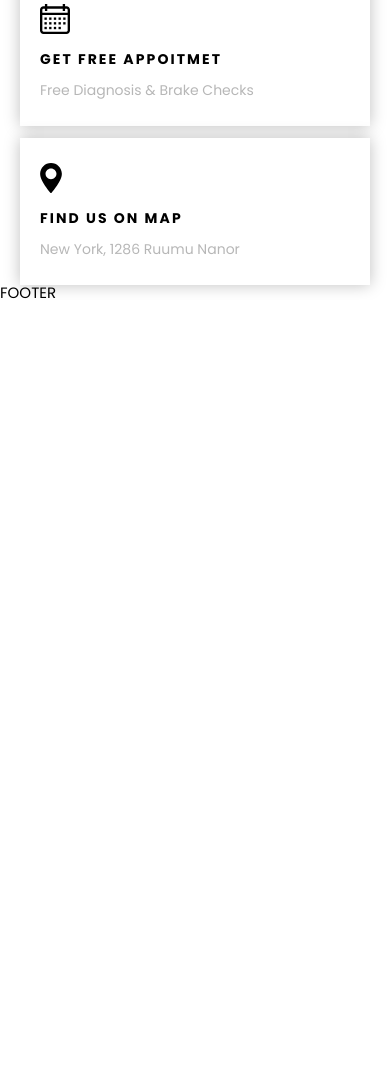
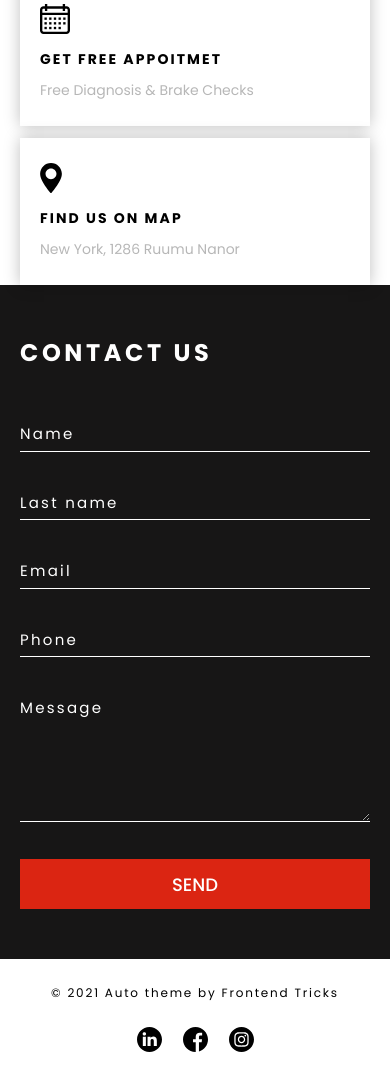
Before and after one commit to lefun4ik/car-repair, a plain HTML site: page index.html in a window 390 px wide. Shown: the part 714-1791 px from the top of the page. Before the commit the page ends 1014 px from the top, so only its background shows below. Drawn offline with Linux system fonts and the light colour scheme.

Commit message:
сверстал страницу contact us и подвал + адаптив

```diff
--- a/css/style.css
+++ b/css/style.css
@@ -61,9 +61,23 @@ body._lock {
 	height: 100%;
 	object-fit: cover;
 }
+.title {
+	font-weight: 700;
+	font-size: 30px;
+	line-height: 150%;
+	letter-spacing: 0.15em;
+	text-transform: uppercase;
+}
 @media (max-width: 767px) {
 	.container {
 		padding: 0px 20px;
+	}
+	.title {
+		font-weight: 700;
+		font-size: 24px;
+		line-height: 150%;
+		letter-spacing: 0.15em;
+		text-transform: uppercase;
 	}
 }
 /*----------------------------------------------------------------------------------------------------------------------------------------*/
@@ -420,3 +434,137 @@ body._lock {
 		font-size: 12px;
 	}
 }
+/*----------------------------------------------------------------------------------------------------------------------------------------*/
+.contact-us {
+	padding: 97px 0;
+	background-color: #171616;
+}
+.contact-us__title {
+	color: #fff;
+	margin: 0px 0px 47px 0px;
+}
+.contact-us__form {
+	max-width: 440px;
+}
+.form-contact {
+	font-family: 'Poppins', sans-serif;
+	color: #fff;
+}
+.form-contact__row {
+	display: flex;
+	margin: 0px -23px 45px -23px;
+}
+.form-contact__group {
+	position: relative;
+	flex: 1;
+	padding: 0px 23px;
+}
+.form-contact__input,
+.form-contact__textarea {
+	width: 100%;
+	padding: 5px 0px;
+	background-color: transparent;
+	border: 0;
+	outline: 0;
+	border-bottom: 1px solid #fff;
+	font-family: inherit;
+	font-size: 15px;
+	line-height: 150%;
+	letter-spacing: 0.15em;
+	color: inherit;
+}
+.form-contact__textarea {
+	min-height: 130px;
+	padding: 5px 0px;
+	resize: vertical;
+}
+.form-contact__input:focus + .form-contact__label {
+	transform: translateY(-16px);
+	font-size: 12px;
+}
+.form-contact__input:not(:placeholder-shown) + .form-contact__label {
+	transform: translateY(-16px);
+	font-size: 12px;
+}
+.form-contact__textarea:focus + .form-contact__label {
+	transform: translateY(-23px);
+	font-size: 12px;
+}
+.form-contact__textarea:not(:placeholder-shown) + .form-contact__label {
+	transform: translateY(-23px);
+	font-size: 12px;
+}
+.form-contact__label {
+	position: absolute;
+	left: 23px;
+	top: 5px;
+	font-family: inherit;
+	font-size: 15px;
+	line-height: 150%;
+	letter-spacing: 0.15em;
+	pointer-events: none;
+	transition: transform 0.2s ease-in-out 0s, font-size 0.2s ease-in-out 0s;
+}
+.form-contact__btn {
+	padding: 11px 76px;
+	cursor: pointer;
+	text-transform: uppercase;
+	font-family: inherit;
+}
+@media (max-width: 767px) {
+	.contact-us {
+		padding: 50px 0;
+	}
+	.contact-us__form {
+		max-width: none;
+	}
+}
+@media (max-width: 479px) {
+	.form-contact__row {
+		flex-wrap: wrap;
+	}
+	.form-contact__row {
+		margin: 0px -23px;
+	}
+	.form-contact__group {
+		flex: 1 1 100%;
+		margin: 0px 0px 35px 0px;
+	}
+}
+/*----------------------------------------------------------------------------------------------------------------------------------------*/
+.footer__body {
+	padding: 62px 0px;
+	display: flex;
+	align-items: center;
+	justify-content: space-between;
+}
+.footer__copy {
+	font-weight: 400;
+	line-height: 150%;
+	letter-spacing: 0.15em;
+}
+.footer__social {
+	display: flex;
+	align-items: center;
+}
+.social__item:not(:last-child) {
+	margin: 0px 21px 0px 0px;
+}
+.social__link img {
+	width: 100%;
+}
+@media (max-width: 767px) {
+	.footer__body {
+		padding: 25px 0px;
+		flex-direction: column;
+		text-align: center;
+	}
+	.footer__body > *:not(:last-child) {
+		margin: 0px 0px 25px 0px;
+	}
+}
+@media (max-width: 479px) {
+	.footer__copy {
+		font-size: 12px;
+	}
+}
--- a/index.html
+++ b/index.html
@@ -101,8 +101,65 @@
 					</div>
 				</div>
 			</section>
+			<section class="main__contact-us contact-us">
+				<div class="contact-us__container container">
+					<h2 class="contact-us__title title">Contact us</h2>
+					<form class="contact-us__form form-contact" action="">
+						<div class="form-contact__row">
+							<div class="form-contact__group">
+								<input type="text" class="form-contact__input" placeholder=" ">
+								<label class="form-contact__label">Name</label>
+							</div>
+							<div class="form-contact__group">
+								<input type="text" class="form-contact__input" placeholder=" ">
+								<label class="form-contact__label">Last name</label>
+							</div>
+						</div>
+						<div class="form-contact__row">
+							<div class="form-contact__group">
+								<input type="email" class="form-contact__input" placeholder=" ">
+								<label class="form-contact__label">Email</label>
+							</div>
+							<div class="form-contact__group">
+								<input type="tel" class="form-contact__input" placeholder=" ">
+								<label class="form-contact__label">Phone</label>
+							</div>
+						</div>
+						<div class="form-contact__row">
+							<div class="form-contact__group">
+								<textarea class="form-contact__textarea" placeholder=" " name=""></textarea>
+								<label class="form-contact__label">Message</label>
+							</div>
+						</div>
+						<button type="submit" class="form-contact__btn btn">Send</button>
+					</form>
+				</div>
+			</section>
 		</main>
-		<footer class="footer">FOOTER</footer>
+		<footer class="footer">
+			<div class="footer__container container">
+				<div class="footer__body">
+					<div class="footer__copy">© 2021 Auto theme by Frontend Tricks</div>
+					<ul class="footer__social social">
+						<li class="social__item">
+							<a href="#" class="social__link">
+								<img src="img/footer/icons/linkedin.svg" alt="linkedin">
+							</a>
+						</li>
+						<li class="social__item">
+							<a href="#" class="social__link">
+								<img src="img/footer/icons/facebook.svg" alt="facebook">
+							</a>
+						</li>
+						<li class="social__item">
+							<a href="#" class="social__link">
+								<img src="img/footer/icons/instagram.svg" alt="instagram">
+							</a>
+						</li>
+					</ul>
+				</div>
+			</div>
+		</footer>
 	</div>
 
 	<script src="js/main.js"></script>
```
Also changed, not shown: img/footer/icons/facebook.svg (added), img/footer/icons/instagram.svg (added), img/footer/icons/linkedin.svg (added).
